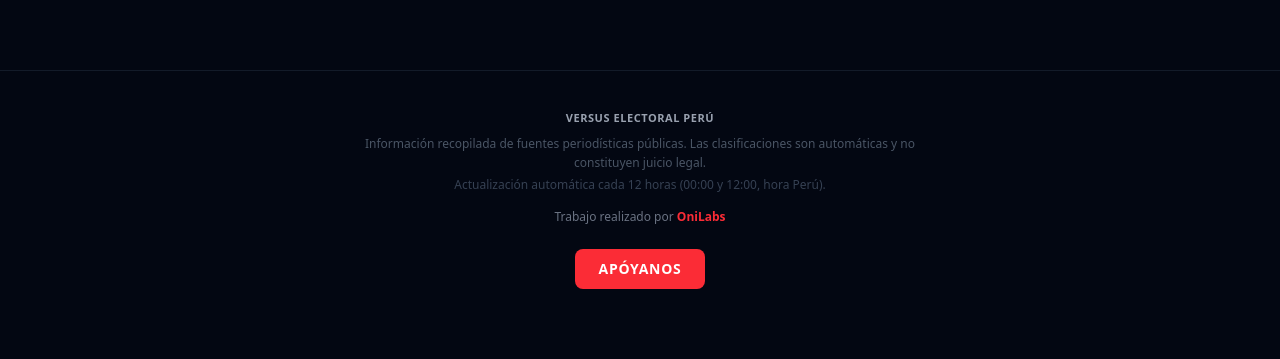
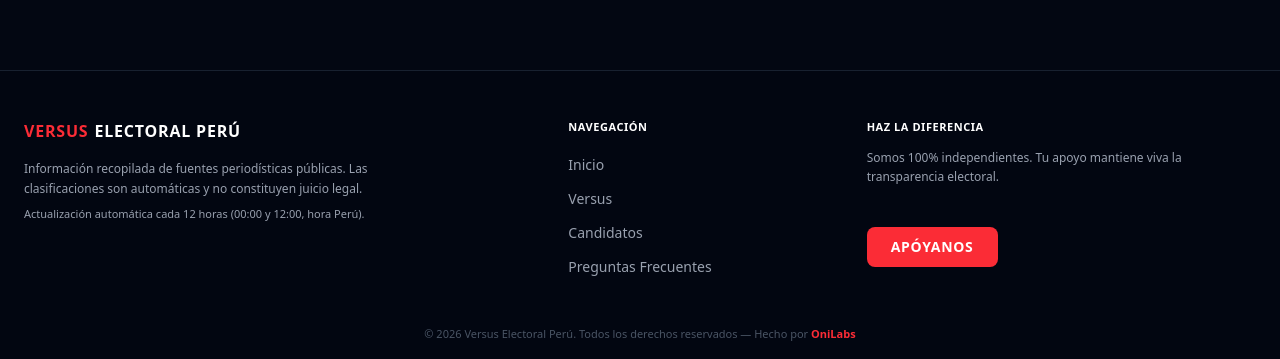
Before and after one commit to anthoniriv/versus-electoral-pe, a Next.js app: page /versus in a window 1280 px wide. Shown: the part 823-1182 px from the top of the page. Before the commit the page ends 1152 px from the top, so only its background shows below. Built offline with nearby package versions, Linux system fonts and the light colour scheme; no server answers; the database is empty.

Commit message:
Mejoras en footer - Optimizacion x SEO y CEO

```diff
--- a/next.config.ts
+++ b/next.config.ts
@@ -1,4 +1,12 @@
 import type { NextConfig } from "next";
+
+const securityHeaders = [
+  { key: "X-DNS-Prefetch-Control", value: "on" },
+  { key: "X-Frame-Options", value: "SAMEORIGIN" },
+  { key: "X-Content-Type-Options", value: "nosniff" },
+  { key: "Referrer-Policy", value: "strict-origin-when-cross-origin" },
+  { key: "Permissions-Policy", value: "camera=(), microphone=(), geolocation=()" },
+];
 
 const nextConfig: NextConfig = {
   poweredByHeader: false,
@@ -9,6 +17,26 @@
     imageSizes: [32, 48, 64, 96, 128, 256],
   },
   compress: true,
+  async headers() {
+    return [
+      {
+        source: "/(.*)",
+        headers: securityHeaders,
+      },
+      {
+        source: "/candidatos/:path*",
+        headers: [
+          { key: "Cache-Control", value: "public, max-age=86400, stale-while-revalidate=604800" },
+        ],
+      },
+      {
+        source: "/:path*.svg",
+        headers: [
+          { key: "Cache-Control", value: "public, max-age=2592000, immutable" },
+        ],
+      },
+    ];
+  },
 };
 
 export default nextConfig;
--- a/src/app/apoyanos/page.tsx
+++ b/src/app/apoyanos/page.tsx
@@ -1,11 +1,24 @@
 import type { Metadata } from "next";
-import { SITE_NAME } from "@/lib/site";
+import { SITE_URL, SITE_NAME } from "@/lib/site";
 import { KofiDonateCard } from "@/components/KofiDonateCard";
 
 export const metadata: Metadata = {
   title: `Apóyanos | ${SITE_NAME}`,
   description:
     "Conoce al equipo detrás de Versus Electoral Perú, nuestra misión y cómo puedes apoyar el proyecto.",
+  alternates: {
+    canonical: `${SITE_URL}/apoyanos`,
+    languages: {
+      "x-default": `${SITE_URL}/apoyanos`,
+      es: `${SITE_URL}/apoyanos`,
+    },
+  },
+  openGraph: {
+    title: `Apóyanos | ${SITE_NAME}`,
+    description:
+      "Conoce al equipo detrás de Versus Electoral Perú, nuestra misión y cómo puedes apoyar el proyecto.",
+    url: `${SITE_URL}/apoyanos`,
+  },
 };
 
 export default function ApoyanosPage() {
--- a/src/app/candidato/[slug]/page.tsx
+++ b/src/app/candidato/[slug]/page.tsx
@@ -1,11 +1,15 @@
 import type { Metadata } from "next";
 import { notFound } from "next/navigation";
 import { prisma } from "@/lib/db";
-import { GRAVEDAD, type GravedadKey } from "@/lib/candidatos";
+import { CANDIDATOS, GRAVEDAD, type GravedadKey } from "@/lib/candidatos";
 import { CandidatoDetalleClient } from "@/components/CandidatoDetalleClient";
 import { SITE_URL, SITE_NAME } from "@/lib/site";
 
 export const revalidate = 1800;
+
+export function generateStaticParams() {
+  return CANDIDATOS.map((c) => ({ slug: c.slug }));
+}
 
 interface PageProps {
   params: Promise<{ slug: string }>;
--- a/src/app/layout.tsx
+++ b/src/app/layout.tsx
@@ -1,5 +1,6 @@
 import type { Metadata, Viewport } from "next";
 import { Geist, Geist_Mono } from "next/font/google";
+import Link from "next/link";
 import { SITE_URL, SITE_NAME, SITE_DESCRIPTION } from "@/lib/site";
 import { NewsBanner } from "@/components/NewsBanner";
 import { FooterApoyanos } from "@/components/FooterApoyanos";
@@ -109,6 +110,8 @@
   return (
     <html lang="es" className="dark">
       <head>
+        <link rel="dns-prefetch" href="https://fonts.googleapis.com" />
+        <link rel="dns-prefetch" href="https://fonts.gstatic.com" />
         <script
           type="application/ld+json"
           dangerouslySetInnerHTML={{ __html: JSON.stringify(structuredData) }}
@@ -119,25 +122,91 @@
       >
         <header className="sticky top-0 z-50 border-b border-gray-800/80 bg-gray-950/80 backdrop-blur-md">
           <div className="mx-auto flex max-w-7xl items-center justify-center px-4 py-3 sm:px-6">
-            <a href="/" className="flex items-center gap-1.5 group">
+            <Link href="/" className="flex items-center gap-1.5 group">
               <span className="text-lg sm:text-xl font-black text-red-500 uppercase tracking-wider group-hover:text-red-400 transition-colors">
                 Versus
               </span>
               <span className="text-lg sm:text-xl font-black text-white uppercase tracking-wider">
                 Electoral Perú
               </span>
-            </a>
+            </Link>
           </div>
         </header>
         <NewsBanner />
         <main>{children}</main>
-        <footer className="border-t border-gray-800/60 py-10 text-center text-xs text-gray-600">
-          <div className="mx-auto max-w-7xl px-4 sm:px-6">
-            <p className="font-bold text-gray-400 tracking-wider uppercase text-[11px]">{SITE_NAME}</p>
-            <p className="mt-2 max-w-xl mx-auto leading-relaxed">Información recopilada de fuentes periodísticas públicas. Las clasificaciones son automáticas y no constituyen juicio legal.</p>
-            <p className="mt-1 text-gray-700">Actualización automática cada 12 horas (00:00 y 12:00, hora Perú).</p>
-            <p className="mt-4 text-gray-500">Trabajo realizado por <a href="https://www.onilabs.site/" target="_blank" rel="noopener noreferrer" className="text-red-500 hover:text-red-400 font-semibold transition-colors">OniLabs</a></p>
-            <FooterApoyanos />
+        <footer className="border-t border-gray-800/80 bg-gray-950/80 backdrop-blur-md text-gray-600">
+          <div className="mx-auto max-w-7xl px-4 sm:px-6 py-12">
+            <div className="grid grid-cols-1 sm:grid-cols-3 gap-10 sm:gap-8">
+              {/* Col 1 - Versus Electoral Perú */}
+              <div>
+                <Link href="/" className="flex items-center gap-1.5 group mb-4">
+                  <span className="text-base font-black text-red-500 uppercase tracking-wider group-hover:text-red-400 transition-colors">
+                    Versus
+                  </span>
+                  <span className="text-base font-black text-white uppercase tracking-wider">
+                    Electoral Perú
+                  </span>
+                </Link>
+                <p className="text-xs text-gray-400 leading-relaxed">
+                  Información recopilada de fuentes periodísticas públicas. Las clasificaciones son automáticas y no constituyen juicio legal.
+                </p>
+                <p className="mt-2 text-[11px] text-gray-400">
+                  Actualización automática cada 12 horas (00:00 y 12:00, hora Perú).
+                </p>
+              </div>
+
+              {/* Col 2 - Navegación */}
+              <div className="sm:flex sm:justify-center">
+                <div>
+                <h4 className="font-bold text-white uppercase tracking-wider text-[11px] mb-4">
+                  Navegación
+                </h4>
+                <ul className="space-y-2.5">
+                  <li>
+                    <Link href="/" className="text-sm text-gray-400 hover:text-white transition-colors">
+                      Inicio
+                    </Link>
+                  </li>
+                  <li>
+                    <Link href="/versus" className="text-sm text-gray-400 hover:text-white transition-colors">
+                      Versus
+                    </Link>
+                  </li>
+                  <li>
+                    <Link href="/candidato" className="text-sm text-gray-400 hover:text-white transition-colors">
+                      Candidatos
+                    </Link>
+                  </li>
+                  <li>
+                    <Link href="/#faq" className="text-sm text-gray-400 hover:text-white transition-colors">
+                      Preguntas Frecuentes
+                    </Link>
+                  </li>
+                </ul>
+                </div>
+              </div>
+
+              {/* Col 3 - Apóyanos */}
+              <div>
+                <h4 className="font-bold text-white uppercase tracking-wider text-[11px] mb-3">
+                  Haz la diferencia
+                </h4>
+                <p className="text-xs text-gray-400 leading-relaxed mb-4">
+                  Somos 100% independientes. Tu apoyo mantiene viva la transparencia electoral.
+                </p>
+                <FooterApoyanos />
+              </div>
+            </div>
+          </div>
+
+          {/* Barra inferior - Derechos reservados */}
+          <div className="pb-5">
+            <p className="text-center text-[11px] text-gray-600">
+              © {new Date().getFullYear()} {SITE_NAME}. Todos los derechos reservados — Hecho por{" "}
+              <a href="https://www.onilabs.site/" target="_blank" rel="noopener noreferrer" className="text-red-500 hover:text-red-400 font-semibold transition-colors">
+                OniLabs
+              </a>
+            </p>
           </div>
         </footer>
       </body>
--- a/src/app/page.tsx
+++ b/src/app/page.tsx
@@ -144,7 +144,7 @@
       </section>
 
       {/* FAQ */}
-      <section className="py-20 px-4 border-t border-gray-800/40">
+      <section id="faq" className="py-20 px-4 border-t border-gray-800/40">
         <div className="mx-auto max-w-3xl">
           <h2 className="text-xl font-black mb-10 text-center uppercase tracking-[0.2em] text-white">
             Preguntas Frecuentes
--- a/src/app/sitemap.ts
+++ b/src/app/sitemap.ts
@@ -13,10 +13,22 @@
       priority: 1,
     },
     {
+      url: `${SITE_URL}/versus`,
+      lastModified: new Date(),
+      changeFrequency: "daily",
+      priority: 0.9,
+    },
+    {
       url: `${SITE_URL}/candidato`,
       lastModified: new Date(),
       changeFrequency: "daily",
       priority: 0.9,
+    },
+    {
+      url: `${SITE_URL}/apoyanos`,
+      lastModified: new Date(),
+      changeFrequency: "monthly",
+      priority: 0.5,
     },
   ];
 
--- a/src/app/versus/page.tsx
+++ b/src/app/versus/page.tsx
@@ -8,6 +8,10 @@
     "Compara cara a cara a los candidatos presidenciales del Perú 2026. Descubre quién tiene más denuncias, acusaciones y sentencias.",
   alternates: {
     canonical: `${SITE_URL}/versus`,
+    languages: {
+      "x-default": `${SITE_URL}/versus`,
+      es: `${SITE_URL}/versus`,
+    },
   },
   openGraph: {
     title: `Versus de Candidatos | ${SITE_NAME}`,
```
